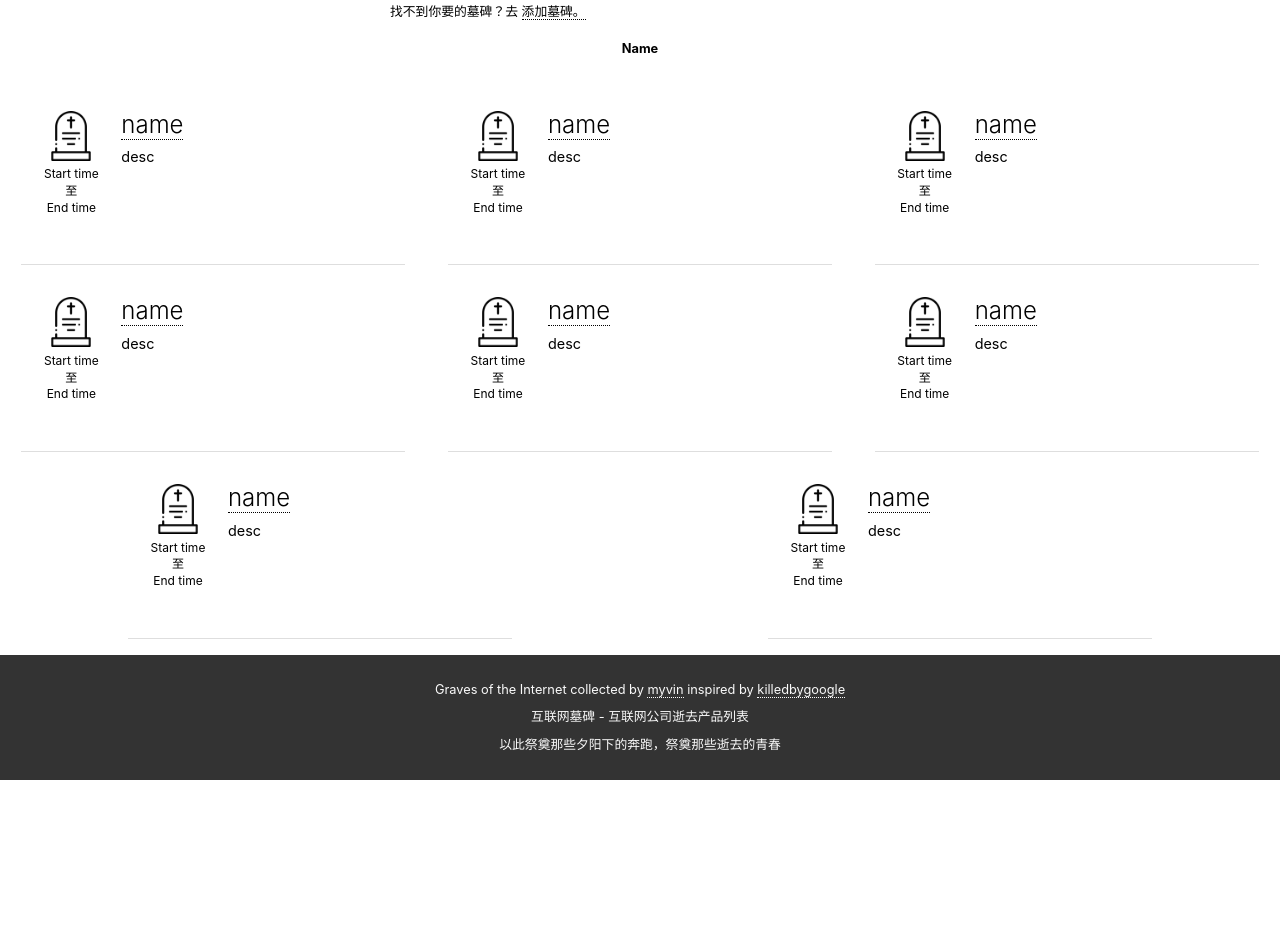
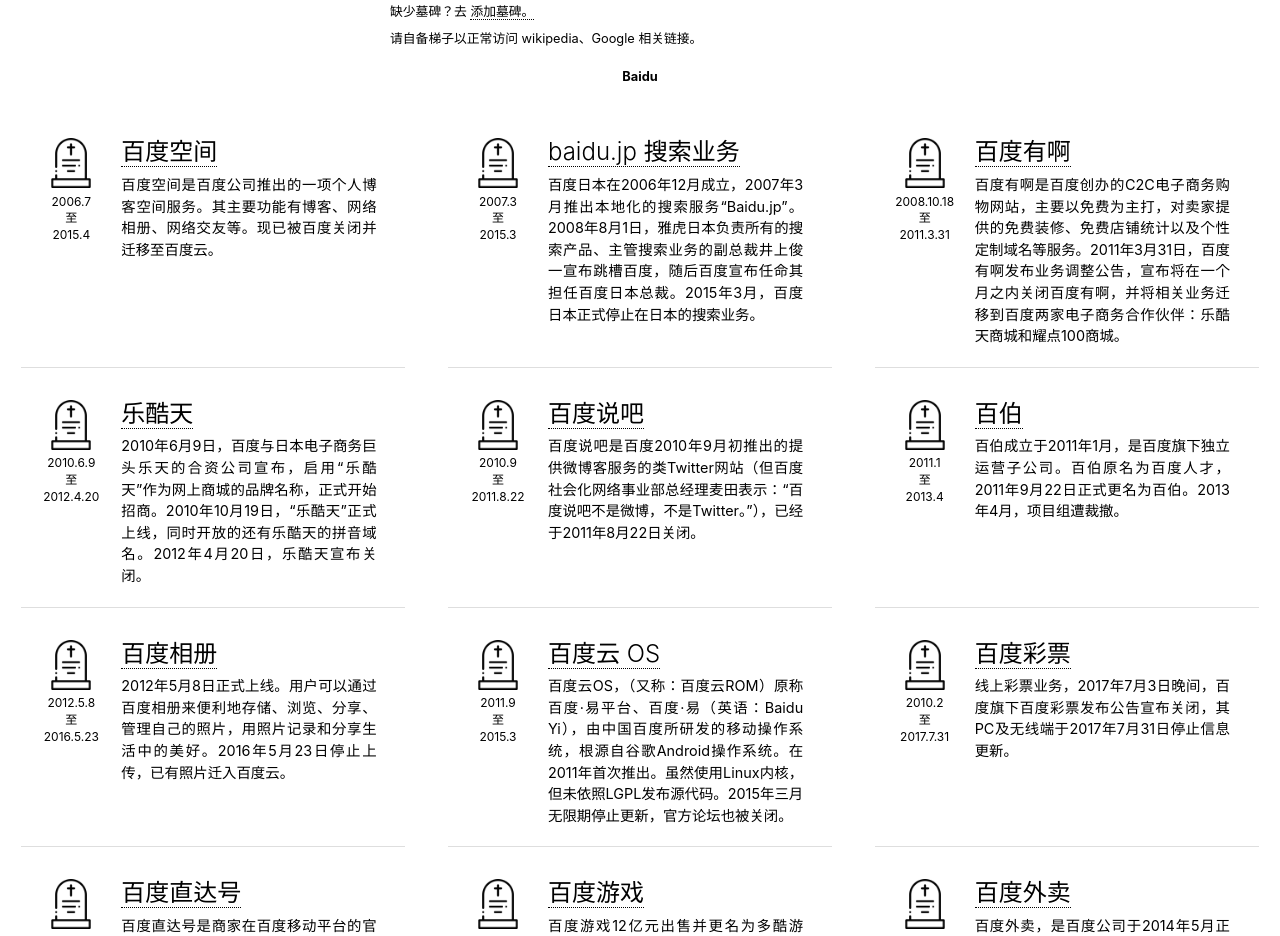
Before and after one commit to myvin/Graves_of_the_Internet, a Vue app: page / in a window 1280 px wide. Shown: the part 180-1116 px from the top of the page. Before the commit the page ends 960 px from the top, so only its background shows below. Built offline with nearby package versions, Linux system fonts and the light colour scheme.

Commit message:
add baidu data

```diff
--- a/src/App.vue
+++ b/src/App.vue
@@ -16,7 +16,4 @@
   -webkit-font-smoothing: antialiased;
   -moz-osx-font-smoothing: grayscale;
 }
-body {
-  cursor: url('./assets/cursor.png'), auto;
-}
 </style>
--- a/src/components/Grave.vue
+++ b/src/components/Grave.vue
@@ -2,18 +2,32 @@
   <div class='grave'>
     <div class="info">
       <img src="../assets/grave.png" alt="grave">
-      <div class="time">Start time</div>
+      <div class="time">{{item.startAt}}</div>
       <div class="time">至</div>
-      <div class="time">End time</div>
+      <div class="time">{{item.endAt}}</div>
     </div>
     <div class="content">
       <h2>
-        <a href="" target="_blank" rel="noopener noreferrer">name</a>
+        <a :href="item.link" target="_blank" :title='item.name' rel="noopener noreferrer">{{item.name}}</a>
       </h2>
-      <p>desc</p>
+      <p>{{item.description}}</p>
     </div>
   </div>
 </template>
+
+<script>
+export default {
+  name: 'grave',
+  props: {
+    item: {
+      type: Object,
+      default: function () {
+        return {}
+      }
+    }
+  }
+}
+</script>
 
 <style scoped>
   .grave {
@@ -22,7 +36,6 @@
     display: flex;
     box-sizing: border-box;
     margin: 1em auto;
-    padding-bottom: 5px;
     border-bottom: 1px solid rgb(222, 222, 222);
     flex: 0 0 30%;
   }
@@ -57,5 +70,6 @@
     font-size: 0.9em;
     line-height: 1.5;
     margin: 8px 0 0;
+    text-align: justify;
   }
 </style>
--- a/src/components/Index.vue
+++ b/src/components/Index.vue
@@ -9,13 +9,14 @@
     </header>
     <div class="search">
       <input placeholder="搜索墓碑" type="text">
-      <p>找不到你要的墓碑？去 <a class='add' href="https://github.com/myvin/gravesoftheinternet" target='_blank' title='添加墓碑'>添加墓碑。</a></p>
+      <p>缺少墓碑？去 <a class='add' href="https://github.com/myvin/gravesoftheinternet" target='_blank' title='添加墓碑'>添加墓碑。</a></p>
+      <p>请自备梯子以正常访问 wikipedia、Google 相关链接。</p>
     </div>
     <ul class='companies'>
-      <li class='active'>Name</li>
+      <li class='active'>Baidu</li>
     </ul>
     <div class="graves">
-      <grave v-for='(item, index) in [1,2,3,4,5,6,7,8]' :key='index'></grave>
+      <grave v-for='(item, index) in list' :item='item' :key='index'></grave>
     </div>
     <footer>
       <p>Graves of the Internet collected by <a href="https://github.com/myvin" title="myvin" target='_blank'>myvin</a> inspired by <a href="https://killedbygoogle.com/" title="killedbygoogle" target='_blank'>killedbygoogle</a></p>
@@ -27,6 +28,7 @@
 
 <script>
 import Grave from './Grave'
+import Baidu from '../graveyard/baidu'
 export default {
   name: 'index',
   components: {
@@ -34,8 +36,11 @@
   },
   data () {
     return {
-      msg: 'Welcome to Your Vue.js App'
+      list: []
     }
+  },
+  mounted () {
+    this.list = Baidu
   }
 }
 </script>
@@ -111,6 +116,7 @@
     min-height: 70vh;
     max-width: 1400px;
     margin: 0 auto;
+    padding-bottom: 30px;
   }
   @media screen and (min-width: 800px) {
     .graves {
--- /dev/null
+++ b/src/graveyard/baidu.js
@@ -0,0 +1,109 @@
+const graves = [
+  {
+    name: '百度空间',
+    link: 'https://zh.wikipedia.org/wiki/%E7%99%BE%E5%BA%A6%E7%A9%BA%E9%97%B4',
+    startAt: '2006.7',
+    endAt: '2015.4',
+    description: '百度空间是百度公司推出的一项个人博客空间服务。其主要功能有博客、网络相册、网络交友等。现已被百度关闭并迁移至百度云。'
+  },
+  {
+    name: 'baidu.jp 搜索业务',
+    link: 'https://zh.wikipedia.org/wiki/%E7%99%BE%E5%BA%A6%E6%97%A5%E6%9C%AC',
+    startAt: '2007.3',
+    endAt: '2015.3',
+    description: '百度日本在2006年12月成立，2007年3月推出本地化的搜索服务“Baidu.jp”。2008年8月1日，雅虎日本负责所有的搜索产品、主管搜索业务的副总裁井上俊一宣布跳槽百度，随后百度宣布任命其担任百度日本总裁。2015年3月，百度日本正式停止在日本的搜索业务。'
+  },
+  {
+    name: '百度有啊',
+    link: 'https://zh.wikipedia.org/wiki/%E7%99%BE%E5%BA%A6%E6%9C%89%E5%95%8A',
+    startAt: '2008.10.18',
+    endAt: '2011.3.31',
+    description: '百度有啊是百度创办的C2C电子商务购物网站，主要以免费为主打，对卖家提供的免费装修、免费店铺统计以及个性定制域名等服务。2011年3月31日，百度有啊发布业务调整公告，宣布将在一个月之内关闭百度有啊，并将相关业务迁移到百度两家电子商务合作伙伴：乐酷天商城和耀点100商城。'
+  },
+  {
+    name: '乐酷天',
+    link: 'https://www.google.com/search?q=%E4%B9%90%E9%85%B7%E5%A4%A9',
+    startAt: '2010.6.9',
+    endAt: '2012.4.20',
+    description: '2010年6月9日，百度与日本电子商务巨头乐天的合资公司宣布，启用“乐酷天”作为网上商城的品牌名称，正式开始招商。2010年10月19日，“乐酷天”正式上线，同时开放的还有乐酷天的拼音域名。2012年4月20日，乐酷天宣布关闭。'
+  },
+  {
+    name: '百度说吧',
+    link: 'https://zh.wikipedia.org/wiki/%E7%99%BE%E5%BA%A6%E8%AF%B4%E5%90%A7',
+    startAt: '2010.9',
+    endAt: '2011.8.22',
+    description: '百度说吧是百度2010年9月初推出的提供微博客服务的类Twitter网站（但百度社会化网络事业部总经理麦田表示：“百度说吧不是微博，不是Twitter。”），已经于2011年8月22日关闭。'
+  },
+  {
+    name: '百伯',
+    link: 'https://www.google.com/search?q=%E7%99%BE%E4%BC%AF',
+    startAt: '2011.1',
+    endAt: '2013.4',
+    description: '百伯成立于2011年1月，是百度旗下独立运营子公司。百伯原名为百度人才，2011年9月22日正式更名为百伯。2013年4月，项目组遭裁撤。'
+  },
+  {
+    name: '百度相册',
+    link: 'https://www.google.com/search?q=%E7%99%BE%E5%BA%A6%E7%9B%B8%E5%86%8C',
+    startAt: '2012.5.8',
+    endAt: '2016.5.23',
+    description: '2012年5月8日正式上线。用户可以通过百度相册来便利地存储、浏览、分享、管理自己的照片，用照片记录和分享生活中的美好。2016年5月23日停止上传，已有照片迁入百度云。'
+  },
+  {
+    name: '百度云 OS',
+    link: 'https://zh.wikipedia.org/wiki/%E7%99%BE%E5%BA%A6%E9%9B%B2OS',
+    startAt: '2011.9',
+    endAt: '2015.3',
+    description: '百度云OS，（又称：百度云ROM）原称百度·易平台、百度·易（英语：Baidu Yi），由中国百度所研发的移动操作系统，根源自谷歌Android操作系统。在2011年首次推出。虽然使用Linux内核，但未依照LGPL发布源代码。2015年三月无限期停止更新，官方论坛也被关闭。'
+  },
+  {
+    name: '百度彩票',
+    link: 'https://www.google.com/search?q=%E7%99%BE%E5%BA%A6%E5%BD%A9%E7%A5%A8',
+    startAt: '2010.2',
+    endAt: '2017.7.31',
+    description: '线上彩票业务，2017年7月3日晚间，百度旗下百度彩票发布公告宣布关闭，其PC及无线端于2017年7月31日停止信息更新。'
+  },
+  {
+    name: '百度直达号',
+    link: 'https://www.google.com/search?q=%E7%99%BE%E5%BA%A6%E7%9B%B4%E8%BE%BE%E5%8F%B7',
+    startAt: '2014.9',
+    endAt: '2016.10',
+    description: '百度直达号是商家在百度移动平台的官方服务账号 。基于移动搜索、@账号、地图、个性化推荐等多种方式，让亿万客户随时随地直达商家服务 。'
+  },
+  {
+    name: '百度游戏',
+    link: 'https://www.google.com/search?q=%E7%99%BE%E5%BA%A6%E6%B8%B8%E6%88%8F',
+    startAt: '2014.4',
+    endAt: '2017.1',
+    description: '百度游戏12亿元出售并更名为多酷游戏。'
+  },
+  {
+    name: '百度外卖',
+    link: 'https://zh.wikipedia.org/wiki/%E9%A5%BF%E4%BA%86%E4%B9%88%E6%98%9F%E9%80%89',
+    startAt: '2014.5',
+    endAt: '2017.8',
+    description: '百度外卖，是百度公司于2014年5月正式推出的一款O2O生活服务网站，为客户提供外卖配送服务。2017年8月，百度以5亿美元将百度外卖出售给饿了么，并在2018年10月更名为“饿了么星选”。'
+  },
+  {
+    name: '百度医生',
+    link: 'https://www.google.com/search?q=%E7%99%BE%E5%BA%A6%E5%8C%BB%E7%94%9F',
+    startAt: '2015.1.8',
+    endAt: '2017.4.1',
+    description: '从2015年1月8日成立，到2017年2月9日裁撤，百度医疗事业部一共存在了764天。该事业部旗下的产品——“百度医生”在4月1日正式关停，平台上所有数据至此全部清空。'
+  },
+  {
+    name: '百度未来商店',
+    link: 'https://www.google.com/search?q=%E7%99%BE%E5%BA%A6%E6%9C%AA%E6%9D%A5%E5%95%86%E5%BA%97',
+    startAt: '2015.3',
+    endAt: '2016.6.15',
+    description: '百度未来商店是由百度公司推出的智能创新产品网上商城，百度未来商店给合作厂商伙伴提供产品曝光、评测、试用、销售等多种渠道市场，给优质产品提供资金流量、技术支持、销售支持、推广支持等全方位扶持。'
+  },
+  {
+    name: '百度 mall',
+    link: 'https://www.google.com/search?q=%E7%99%BE%E5%BA%A6%E6%9C%AA%E6%9D%A5%E5%95%86%E5%BA%97',
+    startAt: '2015.11',
+    endAt: '2017.4',
+    description: '百度MALL是百度旗下定位中高端的品质电商，定向邀请1000家国内外中高端知名品牌入驻，且只和品牌官方直接合作。2017年4月，百度MALL网站悄无声息地关闭。'
+  }
+]
+
+export default graves
```
Also changed, not shown: src/assets/cursor.png (deleted).
